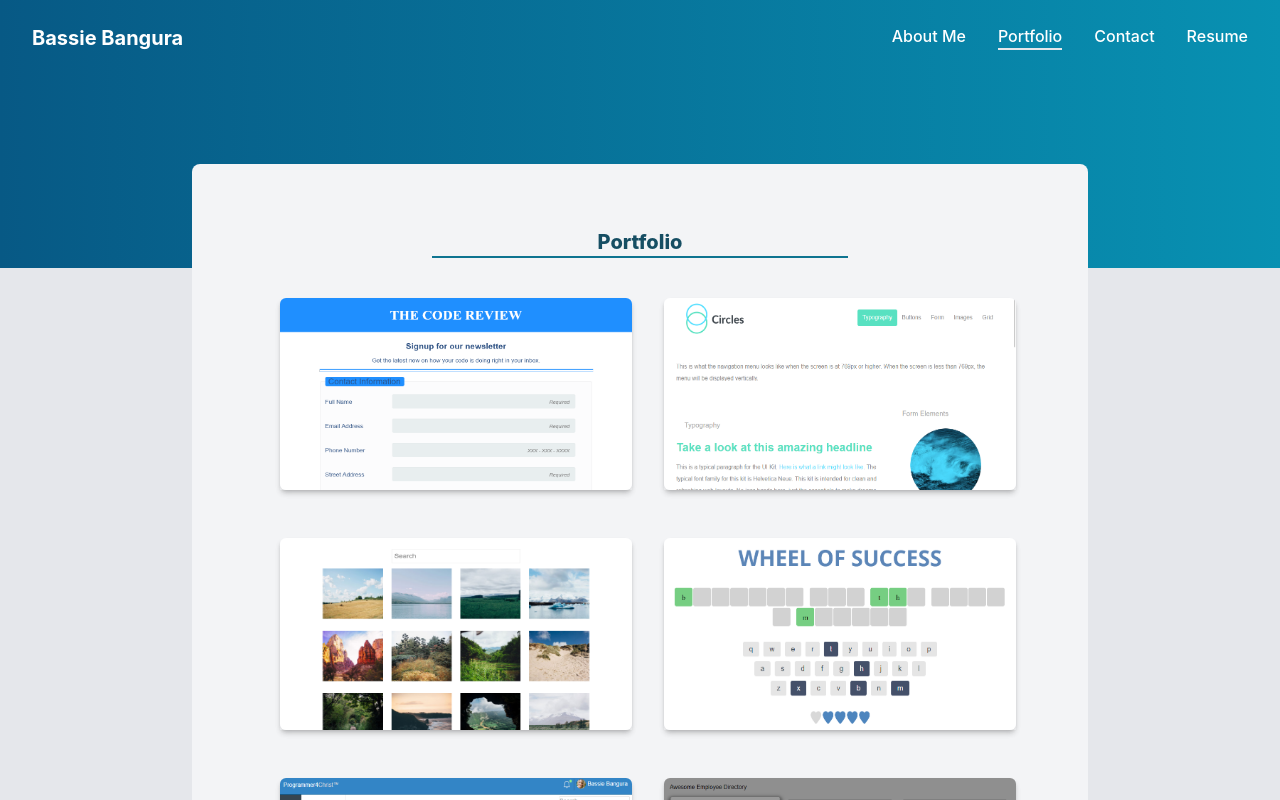
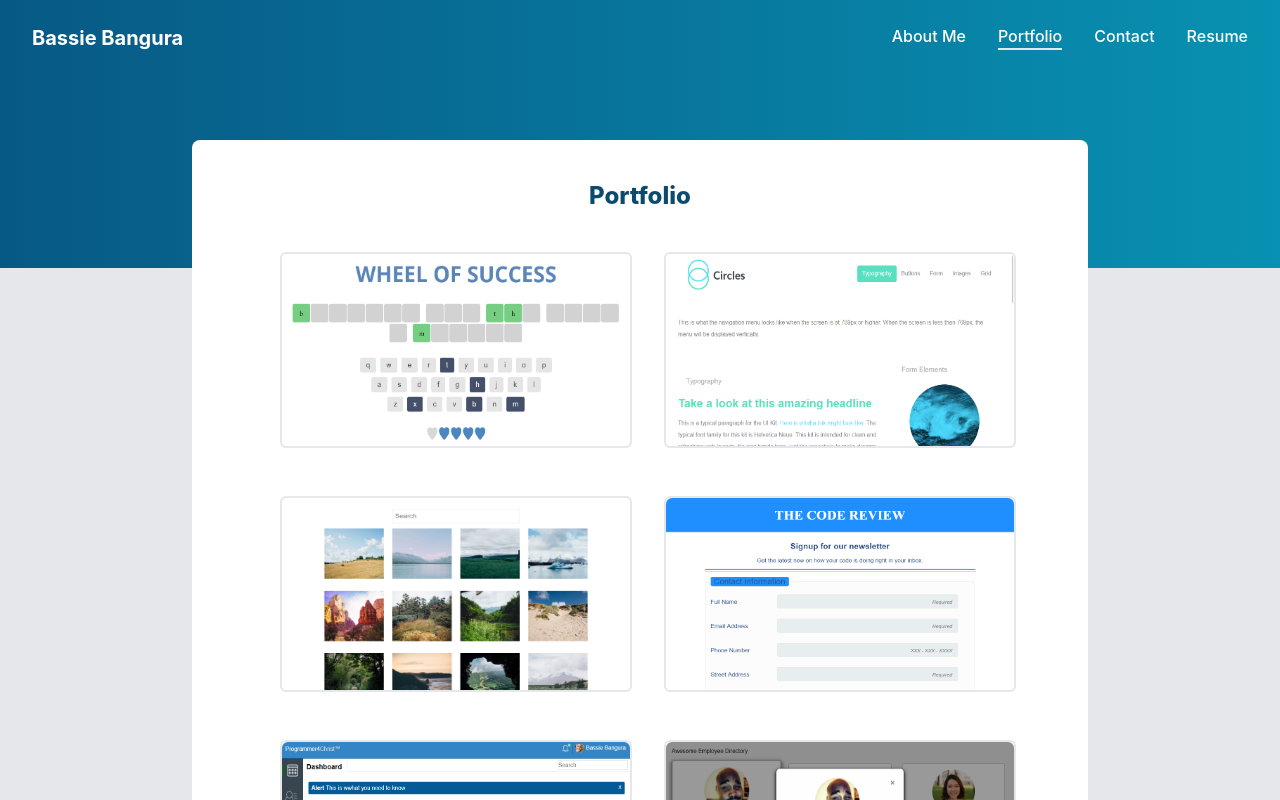
Before and after one commit to bassiebangura/react-portfolio, a React (Create React App) app: page / in a window 1280 px wide. Both pictures are taken after a click on the element "Portfolio". Shown: the top 800 px of the page. Built offline with nearby package versions, Linux system fonts and the light colour scheme.

Commit message:
Add Resume Page. Update contact form

```diff
--- a/src/App.js
+++ b/src/App.js
@@ -5,15 +5,16 @@ import About from './components/about';
 import Contact from './components/contact';
 import Footer from './components/footer';
 import Portfolio from './components/portfolio';
+import Resume from './components/resume';
 
 
 function App() {
   //about me is the default page
   const navItems = [
-    { id: 1, title: 'About Me', content: 'About page content' },
-    { id: 2, title: 'Portfolio', content: 'Contact page content' },
-    { id: 3, title: 'Contact', content: 'Contact page content' },
-    { id: 4, title: 'Resume', content: 'Resume page content' },
+    { id: 1, title: 'About Me' },
+    { id: 2, title: 'Portfolio' },
+    { id: 3, title: 'Contact'},
+    { id: 4, title: 'Resume'},
   ];
   const [currentTitle, setCurrentTitle] = useState(navItems[0].title);
   return (
@@ -22,7 +23,7 @@ function App() {
       <main>
         {currentTitle === 'About Me' && <About />}
         {currentTitle === 'Contact' && <Contact />}
-        {/* {currentTitle === 'Resume' && <Resume />} */}
+        {currentTitle === 'Resume' && <Resume />}
         {currentTitle === 'Portfolio' && <Portfolio />}
       </main>
       <Footer />
--- a/src/components/about/index.js
+++ b/src/components/about/index.js
@@ -5,39 +5,40 @@ function About() {
     return (
       <section aria-labelledby="about-me-section">
         <div className="flex flex-col overflow-hidden p-6 rounded-lg mx-4 max-w-4xl  bg-white shadow mt-6 md:mx-auto  md:-mt-32 ">
-                <div className='justify-center'>
-                    <img src={avatarImage} className="h-48 w-48 rounded-full mx-auto" alt="avatar-image" />
+          <div className="justify-center">
+            <img
+              src={avatarImage}
+              className="h-48 w-48 rounded-full mx-auto"
+              alt="avatar-image"
+            />
           </div>
-                <h1 className='p-6 text-center font-bold'>Who am I?</h1>
+          <h1 className="text-sky-900 text-2xl p-6 text-center font-bold">Who am I?</h1>
           <div>
-                    <p className='p-6'>
-                        Lorem ipsum dolor sit amet, consectetur adipiscing elit.
-                        Donec bibendum turpis sed ex condimentum molestie.
-                        Mauris condimentum lectus ut ornare dignissim.
-                        Mauris faucibus urna mi, ac feugiat metus aliquam maximus.
-                        Proin aliquam justo nec diam vulputate vestibulum.
+            <p className="p-6">
+              Lorem ipsum dolor sit amet, consectetur adipiscing elit. Donec
+              bibendum turpis sed ex condimentum molestie. Mauris condimentum
+              lectus ut ornare dignissim. Mauris faucibus urna mi, ac feugiat
+              metus aliquam maximus. Proin aliquam justo nec diam vulputate
+              vestibulum.
               <br></br>
               <br></br>
-                        Aenean sollicitudin nulla at nisi ornare, nec suscipit massa eleifend.
-                        Morbi tristique justo vel turpis sollicitudin, et tristique velit convallis.
-                        In hac habitasse platea dictumst.
-                        Phasellus mattis nunc sed orci consequat laoreet.
-                        Praesent id nisl nibh.
-                        Curabitur imperdiet ultricies mollis.
-                        In hac habitasse platea dictumst.
+              Aenean sollicitudin nulla at nisi ornare, nec suscipit massa
+              eleifend. Morbi tristique justo vel turpis sollicitudin, et
+              tristique velit convallis. In hac habitasse platea dictumst.
+              Phasellus mattis nunc sed orci consequat laoreet. Praesent id nisl
+              nibh. Curabitur imperdiet ultricies mollis. In hac habitasse
+              platea dictumst.
               <br></br>
               <br></br>
-                        Morbi tristique justo vel turpis sollicitudin, et tristique velit convallis.
-                        In hac habitasse platea dictumst.
-                        Phasellus mattis nunc sed orci consequat laoreet.
-                        Praesent id nisl nibh.
-                        Curabitur imperdiet ultricies mollis.
-                        In hac habitasse platea dictumst.
+              Morbi tristique justo vel turpis sollicitudin, et tristique velit
+              convallis. In hac habitasse platea dictumst. Phasellus mattis nunc
+              sed orci consequat laoreet. Praesent id nisl nibh. Curabitur
+              imperdiet ultricies mollis. In hac habitasse platea dictumst.
             </p>
           </div>
         </div>
       </section>
-      )
+    );
   }
 
 export default About;
--- a/src/components/portfolio/index.js
+++ b/src/components/portfolio/index.js
@@ -3,19 +3,17 @@ import Project from '../project';
 
 const projects = [
   {
-    id: 1,
-    title: "Registration Form",
-    github_link:
-      "https://github.com/bassiebangura/Project_3_An_Online_Registration_Form",
-    deployed_link:
-      "https://bassiebangura.github.io/Project_3_An_Online_Registration_Form/",
+    id: 4,
+    title: "Game Show App",
+    github_link: "https://github.com/bassiebangura/Project_6_Game_Show_App",
+    deployed_link: "https://bassiebangura.github.io/Project_6_Game_Show_App/",
   },
   {
     id: 2,
     title: "A Web Style Guide",
     github_link: "https://github.com/bassiebangura/Project_4_A_Web_Style_Guide",
     deployed_link:
-      "https://bassiebangura.github.io/Project_4_A_Web_Style_Guide/",
+    "https://bassiebangura.github.io/Project_4_A_Web_Style_Guide/",
   },
   {
     id: 3,
@@ -24,10 +22,12 @@ const projects = [
     deployed_link: "https://bassiebangura.github.io/Project_5_Photo_Gallery/",
   },
   {
-    id: 4,
-    title: "Game Show App",
-    github_link: "https://github.com/bassiebangura/Project_6_Game_Show_App",
-    deployed_link: "https://bassiebangura.github.io/Project_6_Game_Show_App/",
+    id: 1,
+    title: "Registration Form",
+    github_link:
+      "https://github.com/bassiebangura/Project_3_An_Online_Registration_Form",
+    deployed_link:
+      "https://bassiebangura.github.io/Project_3_An_Online_Registration_Form/",
   },
   {
     id: 5,
@@ -49,12 +49,12 @@ const projects = [
 
 export default function Portfolio() {
   return (
-    <div className='p-6'>
-      <div className="flex flex-col bg-gray-100 rounded-lg p-8 items-center mx-auto md:max-w-4xl md:-mt-32">
-        <h1 className="text-center w-1/2 text-xl  text-cyan-900 font-extrabold mt-8 border-b-2 border-cyan-700">
+    <div className="">
+      <div className="flex flex-col bg-white rounded-lg p-8 items-center mx-auto md:max-w-4xl md:-mt-32">
+        <h1 className="text-center text-2xl  text-sky-900 font-extrabold mt-2">
           Portfolio
         </h1>
-        <div className="grid grid-cols-1 gap-8 sm:grid-cols-2 2xl:grid-cols-3 items-center mt-8 mx-6 px-6">
+        <div className="grid grid-cols-1  sm:grid-cols-2 2xl:grid-cols-3 gap-4 sm:gap-8 items-center mt-8 sm:mx-6 sm:px-6">
           {projects.map((project) => (
             <Project
               project_image={require(`../../assets/images/projct${project.id}.png`)}
--- a/src/components/project/index.js
+++ b/src/components/project/index.js
@@ -3,11 +3,11 @@ import React from "react";
 export default function Project(props) {
     const { title, github_link, deployed_link, project_image } = props;
     return (
-      <div class="relative m-2 w-full">
-        <div class="absolute inset-0 z-10 rounded-md bg-white  rounder-md text-center flex flex-col items-center justify-center opacity-0 hover:opacity-100 bg-opacity-96 duration-300">
+      <div className="relative m-2 w-full">
+        <div className="absolute inset-0 z-10 border-2 border-gray-200 bg-white  rounded-md text-center flex flex-col items-center justify-center opacity-0 hover:opacity-95 bg-opacity-96 duration-300">
           <div>
-            <h3 class="font-bold pt-4 pb-8">{title}</h3>
-            <div class="flex justify-center">
+            <h3 className="font-bold pt-4 pb-8">{title}</h3>
+            <div className="flex justify-center">
               <a
                 href={github_link}
                 target="_blank"
@@ -27,8 +27,8 @@ export default function Project(props) {
             </div>
           </div>
         </div>
-        <div class="relative shadow-md">
-          <img src={project_image} className="h-48 w-full rounded-md shadow-md" />
+        <div className="relative border-2 border-gray-200 rounded-md">
+          <img src={project_image} className="h-48 w-full rounded-md" />
         </div>
       </div>
     );
--- a/src/components/resume/index.js
+++ b/src/components/resume/index.js
@@ -0,0 +1,83 @@
+import React from 'react';
+import pdf from './resume.pdf';
+
+const ListOfSkills = ({domain, skills}) => {
+  return (
+    <div className="rounded-md text-sky-800 border-2 border-gray-200 px-8 py-4">
+      <h2 className="font-bold my-2">{domain}</h2>
+      <ul className=" list-disc">
+        {skills.map((skill) => (
+          <li key={skill}>{skill}</li>
+        ))}
+      </ul>
+    </div>
+  );
+};
+
+export default function Resume() {
+  // const handleDownload = () => {
+    //use the download attribute to download the file
+    //use the href attribute to specify the file to download
+    //use the target attribute to specify where to open the downloaded file
+    //use the download attribute to specify the name of the downloaded file
+    //use the rel attribute to specify the relationship between the current document and the linked document
+    //use the noopener attribute to prevent the new page from being able to access the window.opener property and ensure it runs in a separate process
+    //use the noreferrer attribute to prevent the browser from sending a referrer header if the user follows the hyperlink
+    //use the type attribute to specify the media type of the linked document
+    //use the media attribute to specify on what device the linked document will be displayed
+
+  //   fetch('resume.pdf').then((response) => {
+  //     console.log(response)
+  //     response.blob().then(blob => {
+  //       console.log(blob)
+  //       let fileUrl = window.URL.createObjectURL(blob);
+  //       console.log(fileUrl)
+  //       let alink = document.createElement('a');
+  //       alink.href = fileUrl;
+  //       console.log(alink)
+  //       alink.download = 'Bassie_Bangura_Resume.pdf';
+  //       alink.click();
+  //     });
+  //   });
+  // };
+
+  return (
+    <section aria-labelledby="about-me-section">
+      <div className="flex flex-col overflow-hidden p-6 rounded-lg mx-4 max-w-4xl  bg-white shadow mt-6 md:mx-auto  md:-mt-32 ">
+        <div>
+          <h1 className="text-2xl text-center font-extrabold text-sky-900 mb-2">
+            Resume
+          </h1>
+          <span className='inline-flex justify-center w-full mb-2'>
+           <a
+              href={pdf}
+              download="Bassie_Bangura_Resume.pdf"
+            >
+              <p className="inline-flex items-center rounded-md border border-transparent bg-sky-600 px-4 py-1 text-sm font-small text-white shadow-sm hover:bg-sky-900 focus:outline-none focus:ring-2 focus:ring-sky-600 focus:ring-offset-2">
+                Download Resume
+              </p>
+            </a>
+          </span>
+        </div>
+        <div className="flex flex-col gap-y-4 justify-around md:flex-row">
+          <ListOfSkills
+            domain="Front End Technologies"
+            skills={[
+              "HTML",
+              "CSS",
+              "JavaScript",
+              "React",
+              "jQuery",
+              "Bootstrap",
+              "Tailwind CSS",
+            ]}
+          />
+          <ListOfSkills
+            domain="Back End Technologies"
+            skills={["Ruby On Rails", "Node", "Express", "SQL", "NextJS"]}
+          />
+        </div>
+      </div>
+    </section>
+  );
+}
```
Also changed, not shown: src/components/contact/index.js (+12 -10 lines), 1 other file (tests, documents, lock files or other folders). Lines whose indentation alone changed are shown as unchanged.
